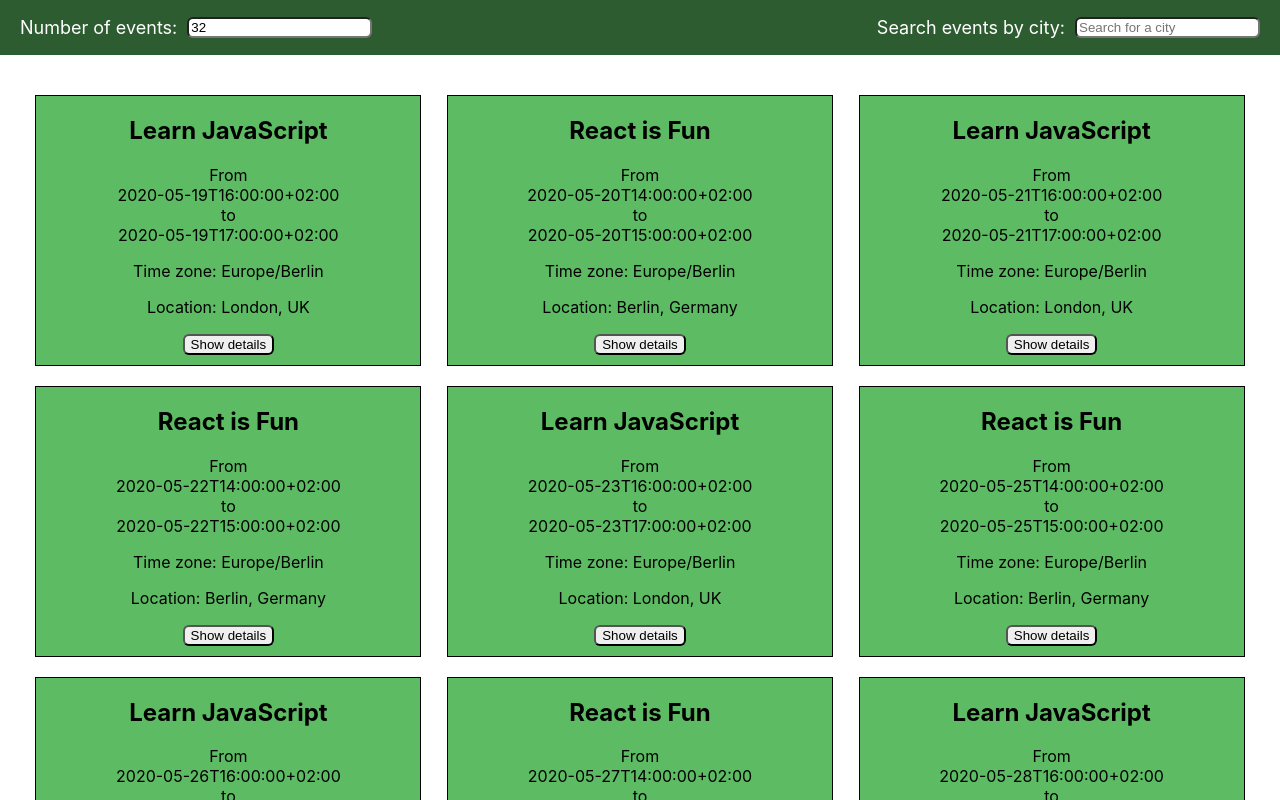
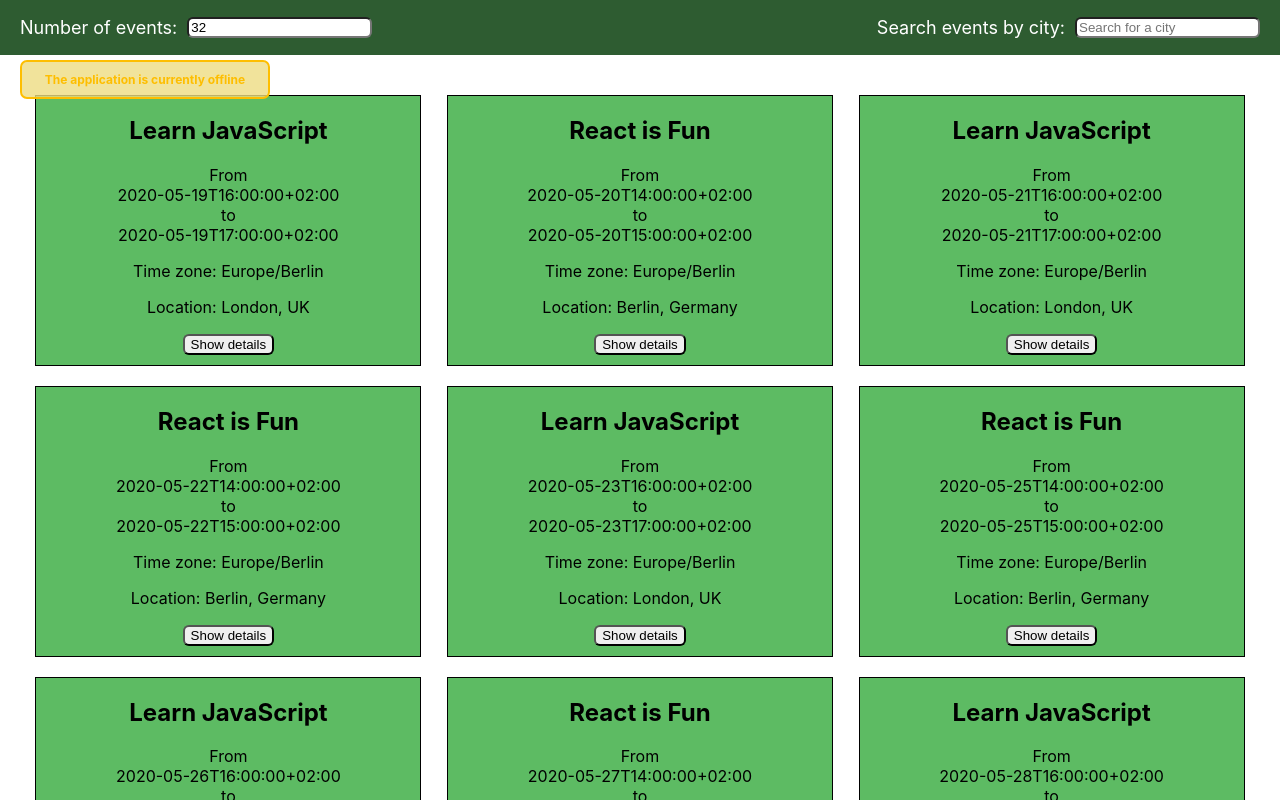
Before and after one commit to Darkpfeffer/meet-app, a React (Create React App) app: page / in a window 1280 px wide. Shown: the top 800 px of the page. Built offline with nearby package versions, Linux system fonts and the light colour scheme; what atatus-spa would draw is missing.

Commit message:
Added warning alert to project

```diff
--- a/src/App.js
+++ b/src/App.js
@@ -5,7 +5,7 @@ import { useState, useEffect } from 'react';
 import { CitySearch } from './components/CitySearch/CitySearch';
 import { EventList } from './components/EventList/EventList';
 import { NumberOfEvents } from './components/NumberOfEvents/NumberOfEvents';
-import { InfoAlert, ErrorAlert } from './components/Alert/Alert';
+import { InfoAlert, ErrorAlert, WarningAlert } from './components/Alert/Alert';
 
 //import functions
 import { getEvents, extractLocations } from './api';
@@ -24,6 +24,7 @@ export const App = () => {
   //alert states
   const [infoAlert, setInfoAlert] = useState("");
   const [errorAlert, setErrorAlert] = useState("");
+  const [warningAlert, setWarningAlert] = useState("");
 
   const fetchData = async() => {
     const allEvents = await getEvents();
@@ -35,6 +36,11 @@ export const App = () => {
   }
 
   useEffect(() => {
+    if (navigator.onLine) {
+      setWarningAlert("The application is currently offline")
+    } else {
+      setWarningAlert("")
+    }
     fetchData();
   }, [currentCity, currentNOE]);
 
@@ -54,6 +60,7 @@ export const App = () => {
       <div className='alerts-container'>
         {infoAlert.length ? <InfoAlert text={infoAlert} /> : null}
         {errorAlert.length ? <ErrorAlert text={errorAlert} /> : null}
+        {warningAlert.length ? <WarningAlert text={warningAlert} /> : null}
       </div>
       <EventList events={events} currentNOE={currentNOE} />
     </div>
--- a/src/components/Alert/Alert.js
+++ b/src/components/Alert/Alert.js
@@ -37,7 +37,7 @@ class InfoAlert extends Alert {
     constructor(props) {
         super(props);
         this.color = 'rgb(0, 0, 255)' //blue
-        this.bgColor = 'rgb(220, 220, 255)' //light blue
+        this.bgColor = 'rgba(220, 220, 255, 0.8)' //light blue
     }
 }
 
@@ -49,4 +49,12 @@ class ErrorAlert extends Alert {
     }
 }
 
-export { InfoAlert, ErrorAlert }
+class WarningAlert extends Alert {
+    constructor(props) {
+        super(props);
+        this.color = 'rgb(254, 190, 0)'
+        this.bgColor = 'rgba(238, 220, 131, 0.8)'
+    }
+}
+
+export { InfoAlert, ErrorAlert, WarningAlert }
```
